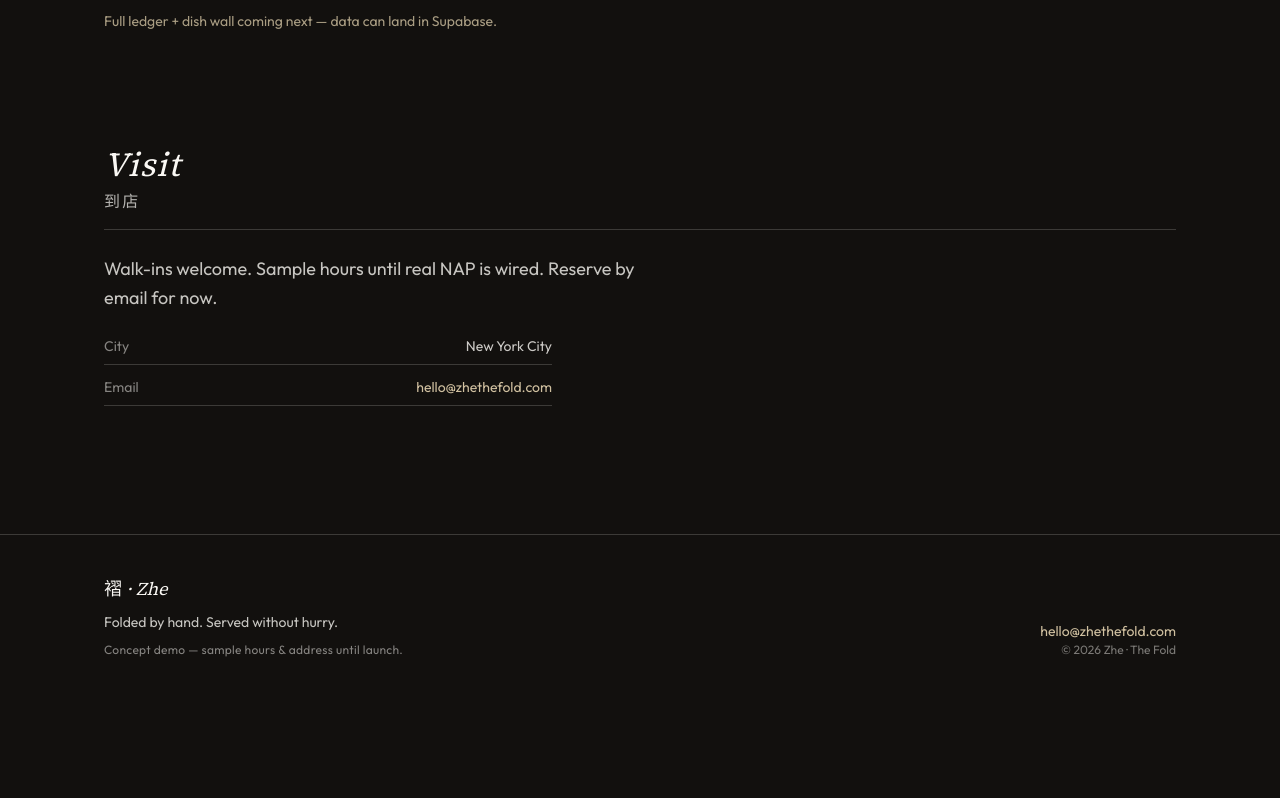
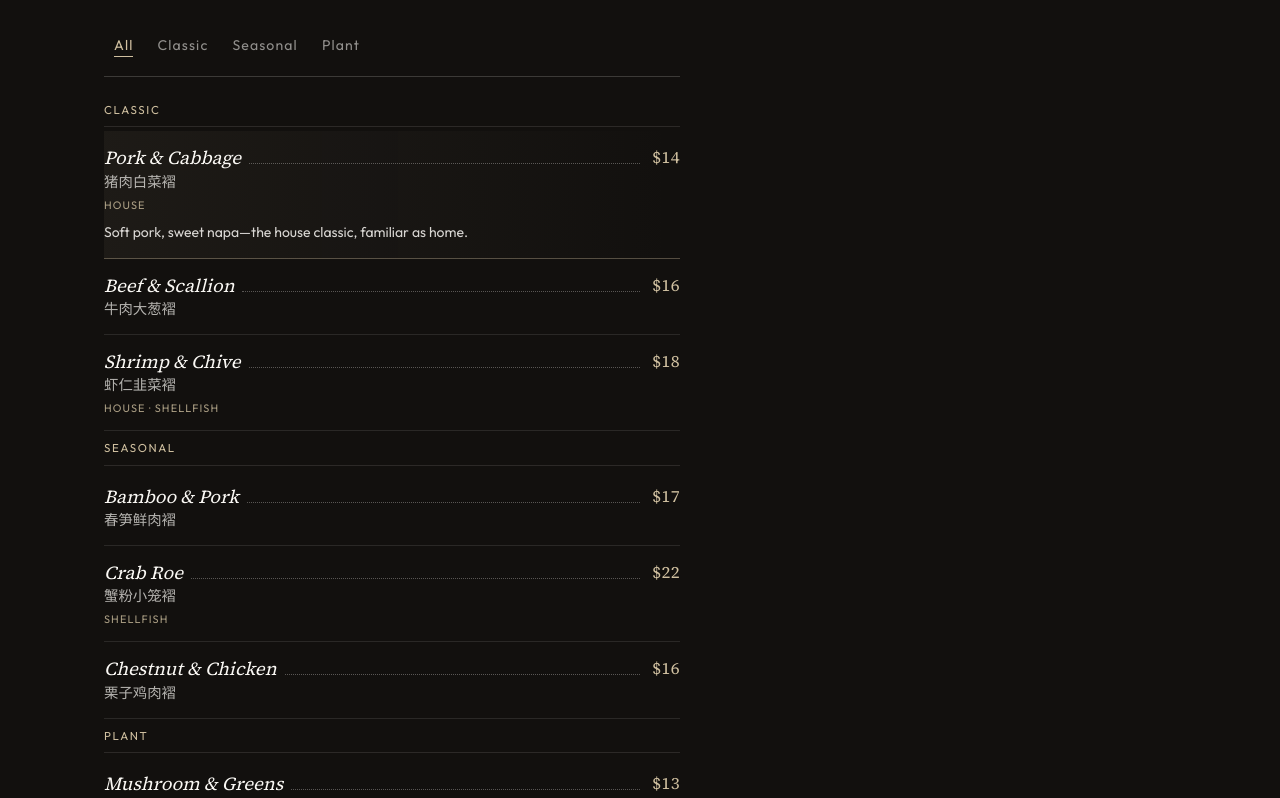
Before and after one commit to seitou1/zhe-the-fold, a Next.js app: page / in a window 1280 px wide. Shown: the part 1280-2078 px from the top of the page. Before the commit the page ends 1978 px from the top, so only its background shows below. Built offline with nearby package versions, Linux system fonts and the light colour scheme.

Commit message:
feat(menu): port dish ledger from static SSOT
Local menu data, category filters, expandable rows, House/Shellfish
meta only. Type-first list on home #menu.

```diff
--- a/app/page.tsx
+++ b/app/page.tsx
@@ -1,4 +1,5 @@
 import { Hero } from "@/components/hero";
+import { MenuList } from "@/components/menu-list";
 import { SectionHeading } from "@/components/section-heading";
 import { site } from "@/lib/site";
 
@@ -10,24 +11,34 @@ export default function Home() {
       <Hero />
 
       <div className="mx-auto w-full max-w-6xl space-y-20 px-[var(--stage-x)] pb-24 pt-6 sm:space-y-28 sm:pb-32">
-        <section id="story" aria-labelledby="story-heading" className="scroll-mt-24">
+        <section
+          id="story"
+          aria-labelledby="story-heading"
+          className="scroll-mt-24"
+        >
           <SectionHeading id="story-heading" en={story.en} cn={story.cn} />
           <p className="max-w-xl font-ui text-base leading-relaxed text-cream-soft sm:text-lg">
             {story.body}
           </p>
         </section>
 
-        <section id="menu" aria-labelledby="menu-heading" className="scroll-mt-24">
+        <section
+          id="menu"
+          aria-labelledby="menu-heading"
+          className="scroll-mt-24"
+        >
           <SectionHeading id="menu-heading" en={menu.en} cn={menu.cn} />
-          <p className="max-w-xl font-ui text-base leading-relaxed text-cream-soft sm:text-lg">
+          <p className="mb-8 max-w-xl font-ui text-base leading-relaxed text-cream-soft sm:text-lg">
             {menu.body}
           </p>
-          <p className="mt-4 font-ui text-sm text-wheat/80">
-            Full ledger + dish wall coming next — data can land in Supabase.
-          </p>
+          <MenuList />
         </section>
 
-        <section id="visit" aria-labelledby="visit-heading" className="scroll-mt-24">
+        <section
+          id="visit"
+          aria-labelledby="visit-heading"
+          className="scroll-mt-24"
+        >
           <SectionHeading id="visit-heading" en={visit.en} cn={visit.cn} />
           <p className="max-w-xl font-ui text-base leading-relaxed text-cream-soft sm:text-lg">
             {visit.body}
--- /dev/null
+++ b/components/menu-list.tsx
@@ -0,0 +1,166 @@
+"use client";
+
+import { useMemo, useState } from "react";
+import {
+  filterMenuItems,
+  groupMenuItems,
+  listMeta,
+  listTitle,
+  MENU_FILTERS,
+  MENU_ITEMS,
+  type MenuCategory,
+  type MenuItem,
+} from "@/lib/menu";
+
+type FilterId = "all" | MenuCategory;
+
+/**
+ * Scannable menu ledger — type-first, left-aligned.
+ * Filters + expand-for-desc; no photo wall yet (port later).
+ */
+export function MenuList() {
+  const [filter, setFilter] = useState<FilterId>("all");
+  const [activeId, setActiveId] = useState<string | null>(MENU_ITEMS[0]?.id ?? null);
+
+  const visible = useMemo(() => filterMenuItems(filter), [filter]);
+  const groups = useMemo(() => {
+    if (filter !== "all") {
+      return [
+        {
+          category: filter,
+          label: visible[0]?.catLabel || filter,
+          items: visible,
+        },
+      ];
+    }
+    return groupMenuItems(visible);
+  }, [filter, visible]);
+
+  return (
+    <div className="w-full max-w-xl">
+      {/* Category filters — same set as original */}
+      <div
+        role="group"
+        aria-label="Menu categories"
+        className="mb-6 flex gap-1 overflow-x-auto border-b border-line pb-3 [scrollbar-width:none] [&::-webkit-scrollbar]:hidden"
+      >
+        {MENU_FILTERS.map((f) => {
+          const on = filter === f.id;
+          return (
+            <button
+              key={f.id}
+              type="button"
+              aria-pressed={on}
+              onClick={() => {
+                setFilter(f.id);
+                const next = filterMenuItems(f.id);
+                setActiveId(next[0]?.id ?? null);
+              }}
+              className={`shrink-0 px-2.5 py-2 font-ui text-[0.8rem] tracking-[0.08em] transition-colors sm:text-[0.88rem] ${
+                on
+                  ? "text-wheat"
+                  : "text-cream/55 hover:text-cream/85"
+              }`}
+            >
+              <span
+                className={`border-b pb-0.5 ${
+                  on ? "border-wheat" : "border-transparent"
+                }`}
+              >
+                {f.label}
+              </span>
+            </button>
+          );
+        })}
+      </div>
+
+      <div className="flex flex-col" role="listbox" aria-label="Dishes">
+        {groups.map((group) => (
+          <div key={group.category} className="mb-2">
+            {filter === "all" ? (
+              <p className="mb-1 border-b border-line/60 pb-2 pt-4 font-ui text-[0.72rem] uppercase tracking-[0.14em] text-wheat first:pt-0">
+                {group.label}
+              </p>
+            ) : null}
+
+            <ul className="list-none p-0">
+              {group.items.map((item) => (
+                <MenuRow
+                  key={item.id}
+                  item={item}
+                  active={activeId === item.id}
+                  onSelect={() =>
+                    setActiveId((id) => (id === item.id ? null : item.id))
+                  }
+                />
+              ))}
+            </ul>
+          </div>
+        ))}
+      </div>
+
+      <p className="mt-8 border-t border-line pt-4 font-ui text-[0.7rem] leading-relaxed tracking-wide text-cream/50">
+        Steamed or pan-seared · Share allergies · About eight per order
+      </p>
+    </div>
+  );
+}
+
+function MenuRow({
+  item,
+  active,
+  onSelect,
+}: {
+  item: MenuItem;
+  active: boolean;
+  onSelect: () => void;
+}) {
+  const title = listTitle(item);
+  const meta = listMeta(item);
+
+  return (
+    <li role="option" aria-selected={active}>
+      <button
+        type="button"
+        onClick={onSelect}
+        className={`group grid w-full grid-cols-[minmax(0,1fr)_auto] gap-x-3 gap-y-0.5 border-b border-cream/10 py-3.5 text-left transition-colors ${
+          active
+            ? "border-wheat/35 bg-gradient-to-r from-wheat/[0.06] to-transparent"
+            : "hover:border-cream/20"
+        }`}
+      >
+        <span className="flex min-w-0 items-baseline gap-2 font-display text-[1.05rem] italic leading-snug text-cream sm:text-[1.15rem]">
+          <span className="min-w-0">{title}</span>
+          {/* Print-menu leader dots */}
+          <span
+            className="mb-[0.35em] hidden min-w-[1.5rem] flex-1 border-b border-dotted border-cream/30 sm:block"
+            aria-hidden
+          />
+        </span>
+
+        <span className="font-display text-[0.95rem] tabular-nums tracking-wide text-wheat sm:text-[1.05rem]">
+          {item.price}
+        </span>
+
+        <span
+          className="col-span-2 font-display text-[0.85rem] leading-snug text-cream/70 sm:text-[0.9rem]"
+          lang="zh-Hans"
+        >
+          {item.cn}
+        </span>
+
+        {meta ? (
+          <span className="col-span-2 mt-0.5 font-ui text-[0.68rem] uppercase tracking-[0.1em] text-wheat/80">
+            {meta}
+          </span>
+        ) : null}
+
+        {active ? (
+          <span className="col-span-2 mt-1.5 max-w-md font-ui text-sm leading-relaxed text-cream/85">
+            {item.desc}
+          </span>
+        ) : null}
+      </button>
+    </li>
+  );
+}
--- /dev/null
+++ b/lib/menu.ts
@@ -0,0 +1,171 @@
+/**
+ * Menu SSOT — ported from Zhe-The-Fold-Website/data.js MENU_ITEMS.
+ * Edit dishes here only (until Supabase later).
+ */
+
+export type MenuCategory = "classic" | "seasonal" | "plant";
+
+export type MenuItem = {
+  id: string;
+  category: MenuCategory;
+  catLabel: string;
+  /** Full English name */
+  en: string;
+  /** Short list title (preferred in the ledger) */
+  rail: string;
+  cn: string;
+  desc: string;
+  price: string;
+  popular?: boolean;
+  tags: string[];
+  image?: string;
+};
+
+export const MENU_CATEGORY_ORDER: MenuCategory[] = [
+  "classic",
+  "seasonal",
+  "plant",
+];
+
+export const MENU_FILTERS: { id: "all" | MenuCategory; label: string }[] = [
+  { id: "all", label: "All" },
+  { id: "classic", label: "Classic" },
+  { id: "seasonal", label: "Seasonal" },
+  { id: "plant", label: "Plant" },
+];
+
+export const MENU_ITEMS: MenuItem[] = [
+  {
+    id: "pork",
+    category: "classic",
+    catLabel: "Classic",
+    en: "Pork & Napa Cabbage",
+    rail: "Pork & Cabbage",
+    cn: "猪肉白菜褶",
+    desc: "Soft pork, sweet napa—the house classic, familiar as home.",
+    price: "$14",
+    popular: true,
+    tags: ["pork"],
+  },
+  {
+    id: "beef",
+    category: "classic",
+    catLabel: "Classic",
+    en: "Beef & Scallion",
+    rail: "Beef & Scallion",
+    cn: "牛肉大葱褶",
+    desc: "Northern heartiness in a thin skin—bright scallion, quiet soy.",
+    price: "$16",
+    tags: ["beef"],
+  },
+  {
+    id: "shrimp",
+    category: "classic",
+    catLabel: "Classic",
+    en: "Shrimp & Chive",
+    rail: "Shrimp & Chive",
+    cn: "虾仁韭菜褶",
+    desc: "Sweet shrimp and fragrant chive, sealed with uneven creases.",
+    price: "$18",
+    popular: true,
+    tags: ["shellfish"],
+  },
+  {
+    id: "bamboo",
+    category: "seasonal",
+    catLabel: "Seasonal",
+    en: "Bamboo Shoot & Pork",
+    rail: "Bamboo & Pork",
+    cn: "春笋鲜肉褶",
+    desc: "Crisp spring bamboo meeting slow-cooked pork.",
+    price: "$17",
+    tags: ["pork", "seasonal"],
+  },
+  {
+    id: "crab",
+    category: "seasonal",
+    catLabel: "Seasonal",
+    en: "Crab Roe",
+    rail: "Crab Roe",
+    cn: "蟹粉小笼褶",
+    desc: "Delicate crab roe and broth that warms the palm first.",
+    price: "$22",
+    tags: ["shellfish", "seasonal"],
+  },
+  {
+    id: "chestnut",
+    category: "seasonal",
+    catLabel: "Seasonal",
+    en: "Chestnut & Chicken",
+    rail: "Chestnut & Chicken",
+    cn: "栗子鸡肉褶",
+    desc: "Autumn chestnuts and tender chicken—earth and steam.",
+    price: "$16",
+    tags: ["poultry", "seasonal"],
+  },
+  {
+    id: "mushroom",
+    category: "plant",
+    catLabel: "Plant",
+    en: "Mushroom & Greens",
+    rail: "Mushroom & Greens",
+    cn: "香菇青菜褶",
+    desc: "Wood-ear depth and garden greens, folded without hurry.",
+    price: "$13",
+    popular: true,
+    tags: ["plant"],
+  },
+  {
+    id: "tofu",
+    category: "plant",
+    catLabel: "Plant",
+    en: "Tofu & Daikon",
+    rail: "Tofu & Daikon",
+    cn: "豆腐萝卜褶",
+    desc: "Silken tofu and mild daikon—clean and quiet.",
+    price: "$12",
+    tags: ["plant"],
+  },
+];
+
+/** List title — short rail name when set */
+export function listTitle(item: MenuItem): string {
+  return (item.rail || item.en).trim();
+}
+
+/**
+ * Meta under the name — only what title/group don't already say.
+ * House mark + shellfish allergen (same rule as static ledger).
+ */
+export function listMeta(item: MenuItem): string {
+  const bits: string[] = [];
+  if (item.popular) bits.push("House");
+  if (item.tags.includes("shellfish")) bits.push("Shellfish");
+  return bits.join(" · ");
+}
+
+export type MenuGroup = {
+  category: MenuCategory;
+  label: string;
+  items: MenuItem[];
+};
+
+/** Group dishes for “All” view — Classic → Seasonal → Plant */
+export function groupMenuItems(items: MenuItem[] = MENU_ITEMS): MenuGroup[] {
+  return MENU_CATEGORY_ORDER.map((category) => {
+    const groupItems = items.filter((i) => i.category === category);
+    return {
+      category,
+      label: groupItems[0]?.catLabel || category,
+      items: groupItems,
+    };
+  }).filter((g) => g.items.length > 0);
+}
+
+export function filterMenuItems(
+  filter: "all" | MenuCategory,
+  items: MenuItem[] = MENU_ITEMS
+): MenuItem[] {
+  if (filter === "all") return items;
+  return items.filter((i) => i.category === filter);
+}
```
